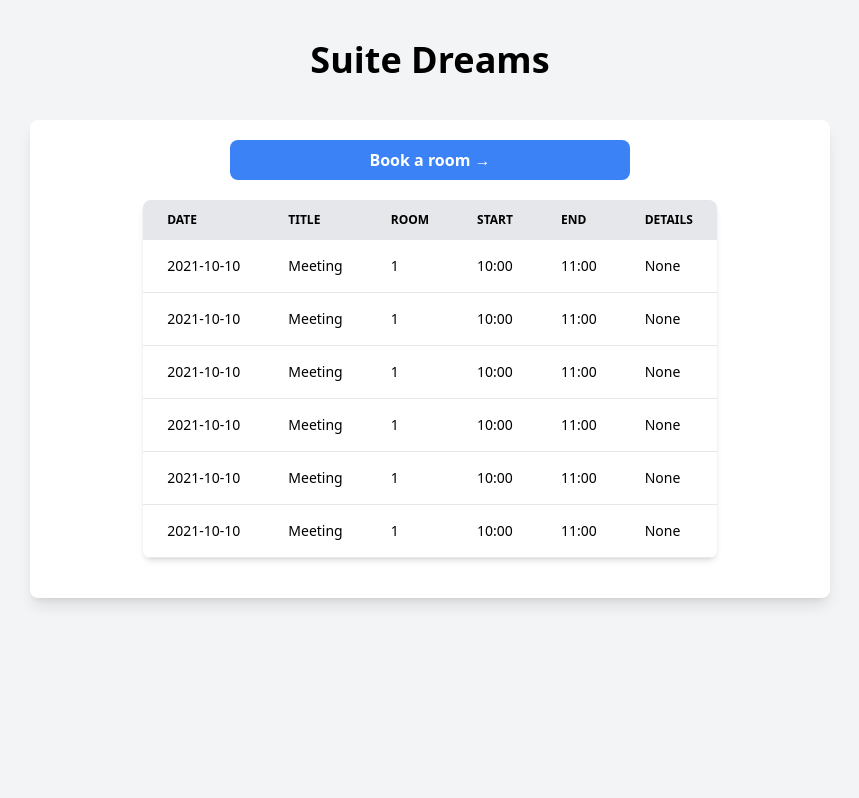
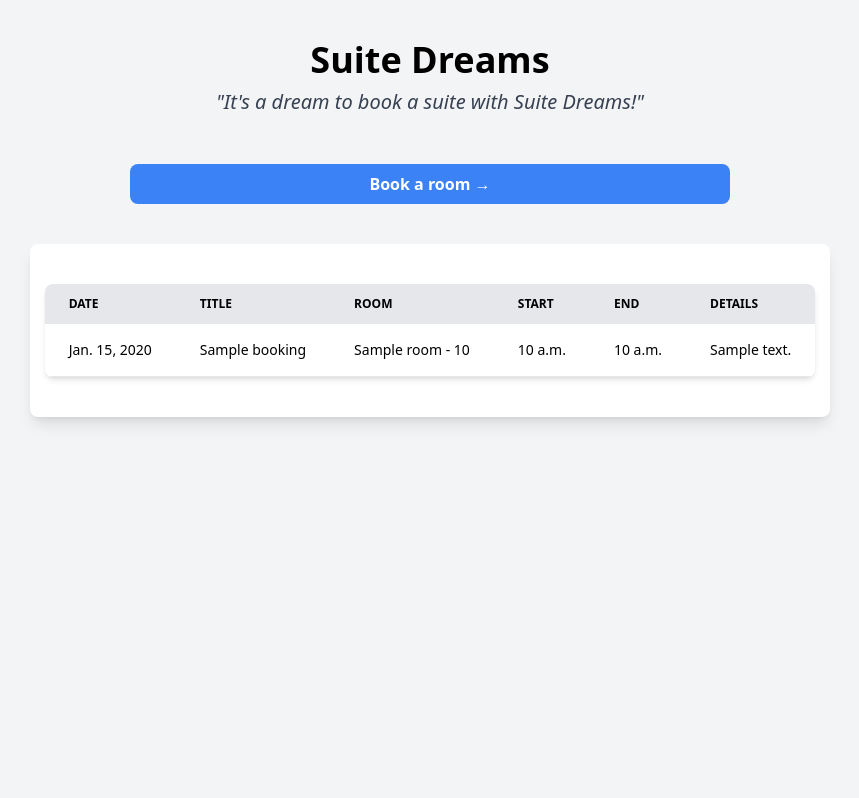
Before and after one commit to danielkennedy1/suite-dreams, a Django app: page / in a window 1280 px wide. Shown: the top 798 px of the page, without its empty margins (210-1069 px from the left). Run offline with Django 4.2, Linux system fonts and the light colour scheme; tables that the repository leaves empty hold one stand-in row (values such as "Sample post"); some libraries are stand-ins or nearby versions.

Commit message:
front <-> back connected

```diff
--- a/core/models.py
+++ b/core/models.py
@@ -31,6 +31,8 @@ class Booking(models.Model):
     id = models.IntegerField(primary_key=True)
     room = models.ForeignKey(Room, on_delete=models.CASCADE)
     organiser = models.CharField(max_length=100)
+    title = models.CharField(max_length=100)
+    details = models.TextField()
     start_time = models.TimeField()
     end_time = models.TimeField()
     date = models.DateField()
--- a/core/views.py
+++ b/core/views.py
@@ -1,22 +1,26 @@
 from django.shortcuts import redirect, render
 
-from core.models import Booking
+from core.models import Booking, Room
 
+def book(request):
+    x = Room(name="Room 1", capacity=10)
+    x.save()
 
-# Create your views here.
-def book(request):
-    return render(request, 'book.html')
+    rooms = Room.objects.all()
+    return render(request, 'book.html', {'rooms': rooms})
 
 
 def index(request):
-    return render(request, 'index.html')
+    bookings = Booking.objects.all()
+    return render(request, 'index.html', {'bookings': bookings})
 
 def create_booking(request, method=["POST"]):
     organiser = request.POST.get('organiser')
     date = request.POST.get('date')
     start = request.POST.get('start')
     end = request.POST.get('end')
-    room = request.POST.get('room')
+
+    room = Room.objects.get(id=request.POST.get('room'))
 
     booking = Booking.objects.create(organiser=organiser, date=date, start_time=start, end_time=end, room=room)
     booking.save()
--- a/templates/index.html
+++ b/templates/index.html
@@ -13,12 +13,14 @@
   <div class="container mx-auto">
     <div class="flex flex-col items-center h-screen m-10">
       <h1 class="text-4xl font-bold">Suite Dreams</h1>
+      <h3 class="text-xl m-2 text-gray-700 italic">"It's a dream to book a suite with Suite Dreams!"</h3>
+      <a class="bg-blue-500 text-white font-bold p-2 mt-10 rounded-lg w-1/2 cursor-pointer text-center"
+          href="/book">Book a room &rarr;</a>
 
       <div class="bg-white shadow-lg rounded-lg flex flex-col w-2/3 m-10 items-center justify-center">
-        <a class="bg-blue-500 text-white font-bold p-2 m-5 rounded-lg w-1/2 cursor-pointer text-center"
-          href="/book">Book a room &rarr;</a>
 
-        <div class="relative overflow-x-auto shadow-md sm:rounded-lg mb-10">
+
+        <div class="relative overflow-x-auto shadow-md sm:rounded-lg my-10">
           <table class="w-full text-sm text-left">
             <thead class="text-xs uppercase bg-gray-200">
               <tr>
@@ -31,54 +33,20 @@
               </tr>
             </thead>
             <tbody>
-              <tr class="bg-white border-b">
-                <td class="px-6 py-4">2021-10-10</td>
-                <td class="px-6 py-4">Meeting</td>
-                <td class="px-6 py-4">1</td>
-                <td class="px-6 py-4">10:00</td>
-                <td class="px-6 py-4">11:00</td>
-                <td class="px-6 py-4">None</td>
-              </tr>
-              <tr class="bg-white border-b">
-                <td class="px-6 py-4">2021-10-10</td>
-                <td class="px-6 py-4">Meeting</td>
-                <td class="px-6 py-4">1</td>
-                <td class="px-6 py-4">10:00</td>
-                <td class="px-6 py-4">11:00</td>
-                <td class="px-6 py-4">None</td>
-              </tr>
-              <tr class="bg-white border-b">
-                <td class="px-6 py-4">2021-10-10</td>
-                <td class="px-6 py-4">Meeting</td>
-                <td class="px-6 py-4">1</td>
-                <td class="px-6 py-4">10:00</td>
-                <td class="px-6 py-4">11:00</td>
-                <td class="px-6 py-4">None</td>
-              </tr>
-              <tr class="bg-white border-b">
-                <td class="px-6 py-4">2021-10-10</td>
-                <td class="px-6 py-4">Meeting</td>
-                <td class="px-6 py-4">1</td>
-                <td class="px-6 py-4">10:00</td>
-                <td class="px-6 py-4">11:00</td>
-                <td class="px-6 py-4">None</td>
-              </tr>
-              <tr class="bg-white border-b">
-                <td class="px-6 py-4">2021-10-10</td>
-                <td class="px-6 py-4">Meeting</td>
-                <td class="px-6 py-4">1</td>
-                <td class="px-6 py-4">10:00</td>
-                <td class="px-6 py-4">11:00</td>
-                <td class="px-6 py-4">None</td>
-              </tr>
-              <tr class="bg-white border-b">
-                <td class="px-6 py-4">2021-10-10</td>
-                <td class="px-6 py-4">Meeting</td>
-                <td class="px-6 py-4">1</td>
-                <td class="px-6 py-4">10:00</td>
-                <td class="px-6 py-4">11:00</td>
-                <td class="px-6 py-4">None</td>
-              </tr>
+
+              {% for booking in bookings %}
+
+                <tr class="bg-white border-b">
+                  <td class="px-6 py-4">{{ booking.date }}</td>
+                  <td class="px-6 py-4">{{ booking.title }}</td>
+                  <td class="px-6 py-4">{{ booking.room }}</td>
+                  <td class="px-6 py-4">{{ booking.start_time }}</td>
+                  <td class="px-6 py-4">{{ booking.end_time }}</td>
+                  <td class="px-6 py-4">{{ booking.details }}</td>
+                </tr>
+
+                {% endfor %}
+
             </tbody>
           </table>
         </div>
```
Also changed, not shown: templates/book.html (+11 -4 lines), core/migrations/0003_booking_details_booking_title.py (added).
